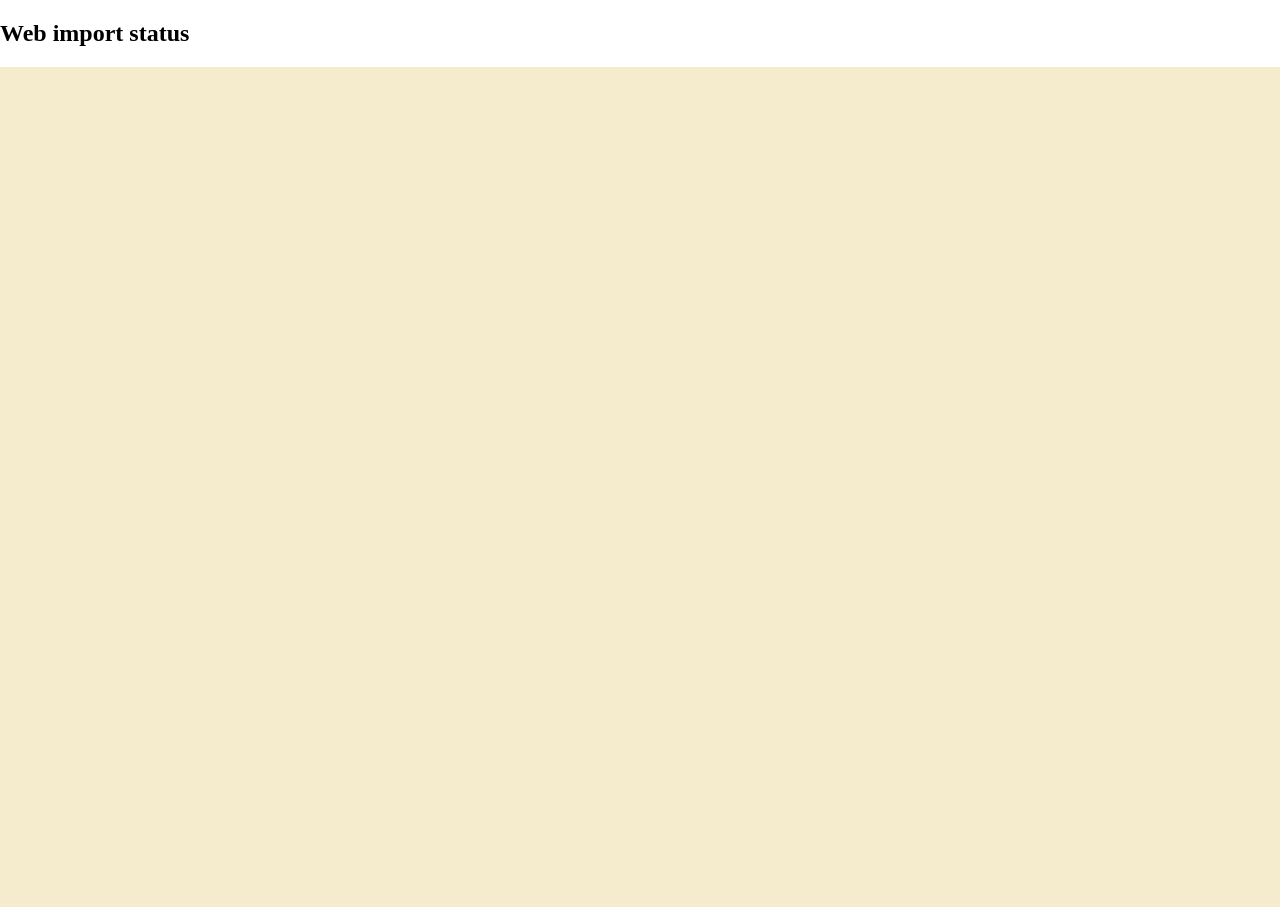
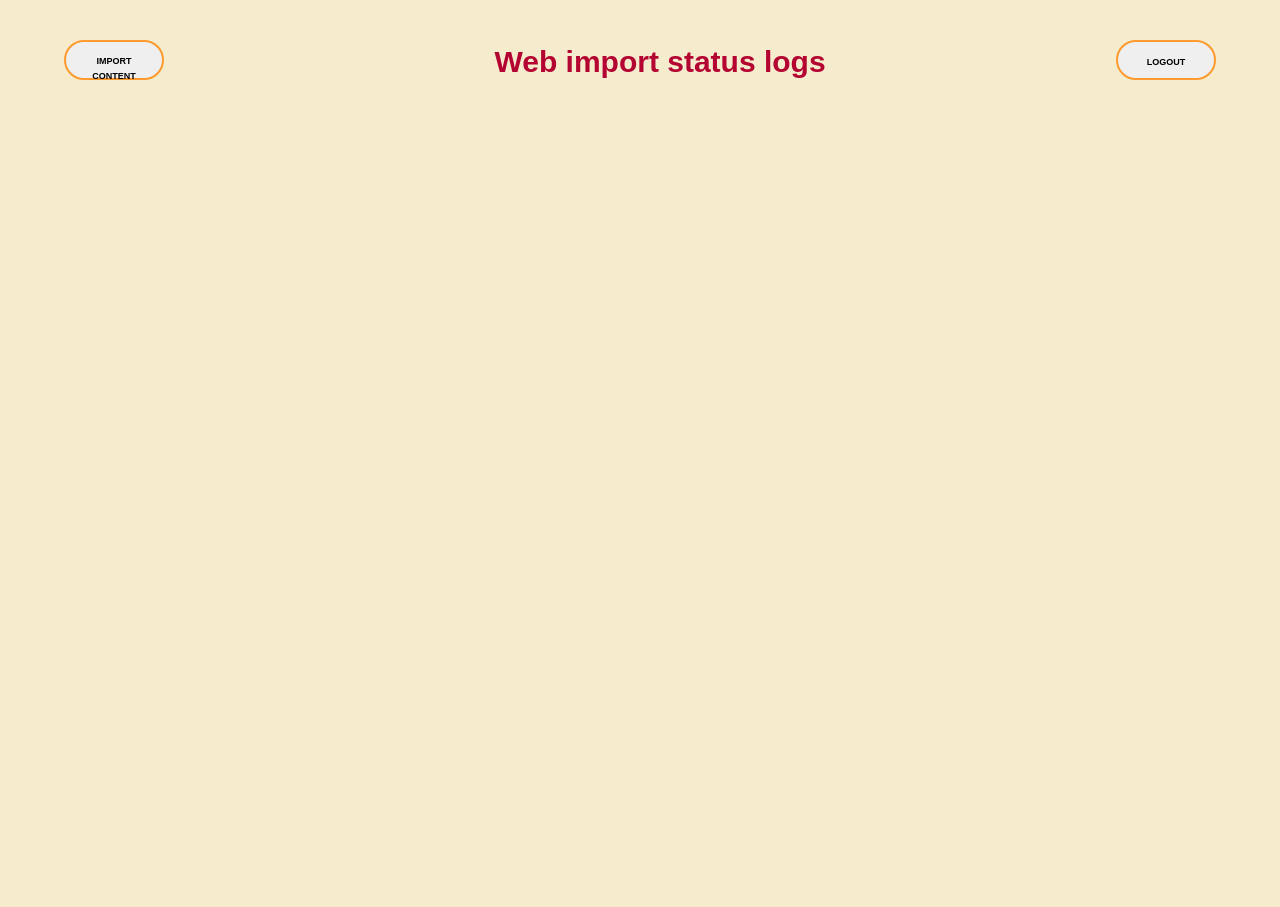
Before and after one commit to dhaneeshgk/webscrap, a Flask app: template web_app/templates/web_import_status.html in a window 1280 px wide. After the commit the page ends 80 px from the top, so only its background shows below. Run offline with Flask 2, Linux system fonts and the light colour scheme; the template is opened without the code that fills it, so the values that code supplies are empty.

Commit message:
with authentication, status and log page

```diff
--- /dev/null
+++ b/web_app/api_requests/apis.py
@@ -0,0 +1,34 @@
+import requests
+import json
+
+url = "https://wittyapi.wittyparrot.com"
+headers = {"Content-Type":"application/json"}
+
+
+def login(email_=None,password_=None):
+    r_url = '/wittyparrot/api/auth/login'
+    data = {"userId":email_,"password":password_}
+    res = requests.post(url=url+r_url,headers=headers,data=json.dumps(data))
+    if res.status_code==200:
+        res_j = json.loads(res.content.decode('utf-8'))
+        return {'Authorization':res_j["accessToken"]["tokenType"]+" "+res_j["accessToken"]["tokenValue"]}
+    else:
+        return {}
+
+def validate_auth(access_token=None):
+    res = requests.post(url=url+"validate_auth",headers=headers,
+    data = json.dumps({"access_token":access_token}))
+    con = res.content.decode('utf-8')
+    return json.loads(con)
+
+def logout(access_token=None):
+    res = requests.post(url=url+"logout",headers=headers,
+    data = json.dumps({"access_token":access_token}))
+    con = res.content.decode('utf-8')
+    return json.loads(con)
+
+
+
+if __name__=="__main__":
+    # print(login("aab@aa.com","welcome123"))
+    pass
--- a/web_app/static/css/styles.css
+++ b/web_app/static/css/styles.css
@@ -60,6 +60,8 @@ input{
   border: 2;
   border-color: #DF0101;
   margin: 3px;
+  font-size:20px;
+  font-family:Georgia, 'Times New Roman', Times, serif;
 }
 
 .container p {
--- a/web_app/templates/login.html
+++ b/web_app/templates/login.html
@@ -24,7 +24,7 @@
           {{text | safe}}
           </div>
   		      <div class="form">
-              <form action="{{url_for('web_import')}}" method="PUT">
+              <form action="{{url_for('web_import')}}" method="POST">
   			        <input title="Your email address will be safe with us." placeholder="Enter your email address" type="email" name="email_name" required> <br>
   			        <input title="Your email address will be safe with us." placeholder="Enter your password" type="password" name="password" required> <br>
                 <button class="go-button" type="login"> Login </button>
--- a/web_app/templates/web_import_status.html
+++ b/web_app/templates/web_import_status.html
@@ -1,33 +1,69 @@
 <!DOCTYPE html>
 <html lang="en">
-  <title>AUTO REPORT</title>
+  <title>Web Import</title>
   <link href="{{ url_for('static', filename='css/styles.css') }}" rel="stylesheet">
   <head>
       <style>
-      .flashes{
+            .rdb {
                 position:absolute;
-          bottom:1%;
-          right:1%;
+                left:5%;
+                top:5%;
                 border-radius: 25px;
                 border: 2px solid #FE9A2E;
-          width: 500px;
-          height: 30px;
+                padding: 10px;
+                width: 100px;
+                height: 40px;
                 text-align: center;
+                justify-content: flex-start;
+                font-variant-caps: small-caps;
+                font-weight: bold;
+            }
+            .rdl {
+                position:absolute;
+                right:5%;
+                top:5%;
+                border-radius: 25px;
+                border: 2px solid #FE9A2E;
+                padding: 10px;
+                width: 100px;
+                height: 40px;
+                text-align: center;
+                justify-content: flex-start;
+                font-variant-caps: small-caps;
+                font-weight: bold;
+            }
+
+      .status_messages{
+          color: black;
+          text-align:left;
+          left:50%;
+          text-indent: 10%;
+          font-variant: small-caps;
+          font-weight: bold;
+      }
+      .message_list{
+          left:20%;
+          right:20%;
+          text-align: left;
       }
       </style>
   </head>
       <body>
-        <h2>Web import status</h2>
         <div class="container">
+        <form action="{{url_for('web_import')}}" method="GET">
+                <button class="rdb" type="submit">import content</button>
+            </form>
+            <form action="{{url_for('logout')}}" method="POST">
+                <button class="rdl" type="submit">logout</button>
+            </form>
+        <h2>Web import status logs</h2>
+        <!-- {% if messages %} -->
+        <div class="message-list">
+          {% for message in messages %}
+                <div class="status_messages">{{ message }} : {{messages[message]}}</div>
+          {% endfor %}
         </div>
-          {% with messages = get_flashed_messages() %}
-            {% if messages %}
-              <!-- {% for message in messages %} -->
-                <div class="flashes">
-                    {{ message[0] }}
+        <!-- {% endif %} -->
         </div>
-                <!-- {% endfor %} -->
-            {% endif %}
-          {% endwith %}
       </body>
   </html>
--- a/web_app/web_app.py
+++ b/web_app/web_app.py
@@ -7,7 +7,11 @@ sys.path.append(os.getcwd().replace("web_app",""))
 from app import  Import_Web_To_WittyParrot
 import time
 import shutil
+import threading
+from api_requests import apis
+import json
 FRAME_PATH = os.getcwd()
+
 
 user_detail = {
         "user_id":"demo@lscms.wp",
@@ -23,12 +27,20 @@ app = Flask(__name__)
 
 app.secret_key = 'random string'
 
+def fl(ll=None):
+    pass
+
 @app.route('/')
 def index():
+    print(Import_Web_To_WittyParrot.req_status)
+    if 'Authorization' in request.cookies:
+        return redirect(url_for('web_import'))
     return redirect("/login")
 
 @app.route('/login',methods = ['GET'])
 def login():
+    if 'Authorization' in request.cookies:
+        return redirect(url_for('web_import'))
     return render_template("login.html")
 
 @app.route('/login')
@@ -36,58 +48,57 @@ def re_login():
     return render_template("login.html",text="Invalid Credentials")
 
 
-@app.route('/webimport',methods=['GET','POST','PUT'])
+@app.route('/web_import',methods=['GET','POST','PUT'])
 def web_import():
-    if request.method == "POST":
-        print(request.form)
-        # url = request.form["url"]
-        # identifiers = request.form["identifiers"]
-        flash("Import started")
-        workspace = request.form["workspace"]
-        facet_name = request.form["facet_name"]
-        user_detail.update({"workspace":workspace,"model":facet_name})
-        # print(url,identifiers,workspace,facet_name)
-        im = Import_Web_To_WittyParrot(obj=flash,user_details=user_detail)
-        # time.sleep(2)
-        im.check_models_present()
-        im.extract_web_data()
-        im.check_facets_presence()
-        im.check_facet_values_presence()
-        # flash("Import in middle")
-        # time.sleep(2)
-        im.check_folder_presense()
-        im.check_wits_presence()
-        # flash("Import Completed")
-        # if os.path.exists(user_f): os.unlink(user_f)
-        dir_f = FRAME_PATH+'/wittyparrot_sdk/data_storage/'
-        if os.path.exists(dir_f+"files"):shutil.rmtree(dir_f+"files")
-        if os.path.exists(dir_f+"demo_attachments_status.json"):os.unlink(dir_f+"demo_attachments_status.json")
-        if os.path.exists(dir_f+"demo_folder_status.json"):os.unlink(dir_f+"demo_attachments_status.json")
-        if os.path.exists(dir_f+"demo_wits_status.json"):os.unlink(dir_f+"demo_attachments_status.json")
-        return render_template('web_import.html')
-    else:
-        return render_template('web_import.html')
+    if request.method == 'POST':
+        con = apis.login(request.form['email_name'],request.form['password'])
+        if con:
+            resp = make_response(render_template('web_import.html',status=Import_Web_To_WittyParrot.req_status))
+            resp.set_cookie(list(con.keys())[0],list(con.values())[0])
+            return resp
+    elif request.method == 'GET':
+        if 'Authorization' in request.cookies:
+            request.cookies.get('Authorization')
+            return render_template('web_import.html',status=Import_Web_To_WittyParrot.req_status)
+        else:
+            return redirect(url_for('login'))
 
 
 @app.route('/web_import_status',methods=['GET','POST'])
 def web_import_status():
-    im = Import_Web_To_WittyParrot(obj=flash)
-    im.check_models_present()
-    im.extract_web_data()
-    im.check_facets_presence()
-    im.check_facet_values_presence()
-    im.check_folder_presense()
-    im.check_wits_presence()
-    return render_template('web_import_status.html')
+    if request.method == "POST":
+        try:
+            # print("web_import_status")
+            workspace = request.form["workspace"]
+            facet_name = request.form["facet_name"]
+            user_detail.update({"user_id":request.form['email_name'],"password":request.form['password']})
+            user_detail.update({"workspace":workspace,"model":facet_name})
+            cd = Import_Web_To_WittyParrot(obj=fl,user_details=user_detail)
+            thread = threading.Thread(target=cd.main, name="web import")
+            thread.start()
+            Import_Web_To_WittyParrot.req_status = True
+            # print("in thread")
+            return render_template('web_import_status.html')
+        except Exception as e:
+            print(e)
+    if request.method == "GET":
+        status_p = FRAME_PATH+"/import_status/status.json"
+        if os.path.exists(status_p):
+            con_sf = open(status_p,"r")
+            con = json.loads(con_sf.read())
+            con_sf.close()
+        else:
+            con = {}
+        # print(con)
+        return render_template('web_import_status.html',messages=con)
+
 
 @app.route("/login",methods=['POST'])
 def logout():
-    if 'auto_report_wp' in request.cookies:
-        con = {"status":True}
-        if con["status"]:
-            return render_template('login.html',text=con["remarks"])
-        else:
-            return render_template('login.html',text=con["remarks"])
+    if 'Authorization' in request.cookies:
+        resp = make_response(render_template('login.html',text="logged out successfully"))
+        resp.set_cookie('sessionID', '', expires=0)
+        return resp
 
 
 if __name__=="__main__":
```
Also changed, not shown: app.py (+31 -6 lines), web_app/templates/web_import.html (+47 -2 lines). Lines whose indentation alone changed are shown as unchanged.
